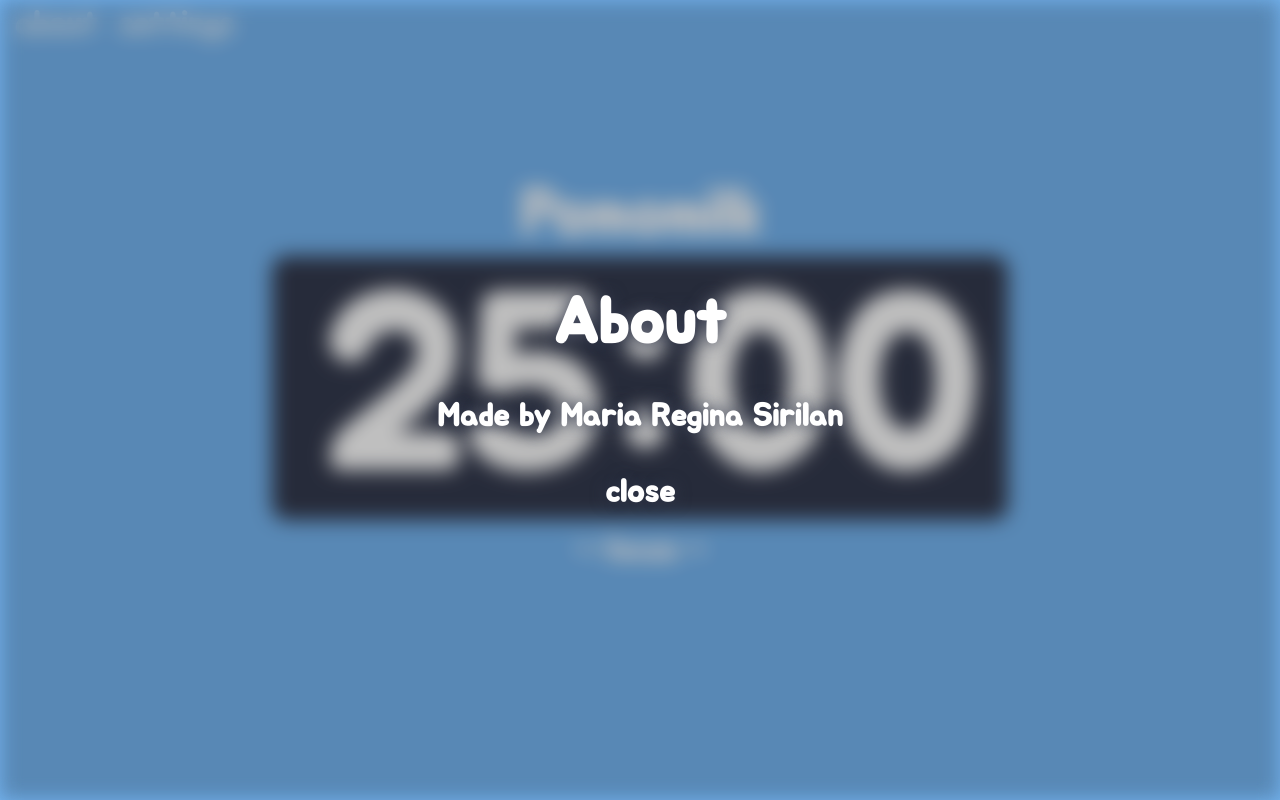
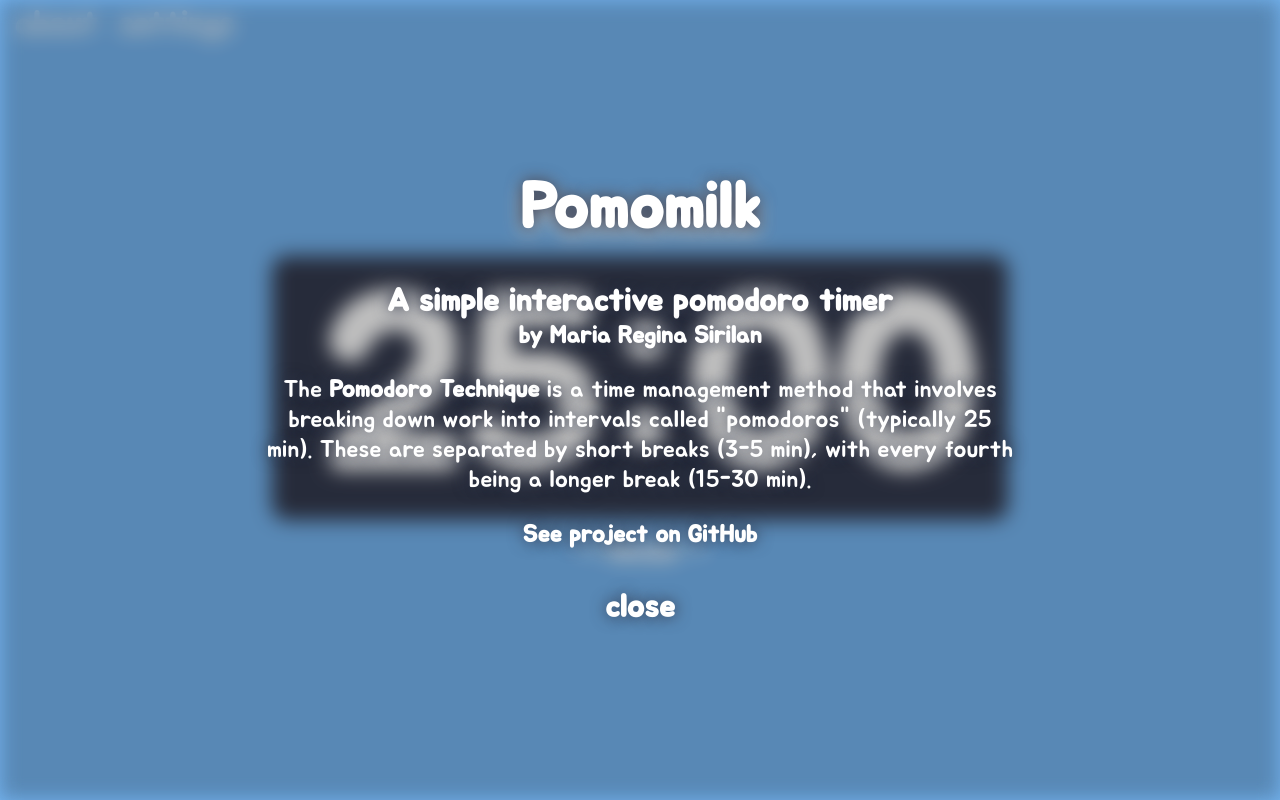
Before and after one commit to ahhreggi/pnc, a React (Create React App) app: page / in a window 1280 px wide. Both pictures are taken after a click on the element "about". Built offline with nearby package versions, Linux system fonts and the light colour scheme.

Commit message:
Update About

```diff
--- a/src/components/About.js
+++ b/src/components/About.js
@@ -6,8 +6,11 @@ const About = (props) => {
   };
   return (
     <div className="About">
-      <h2>About</h2>
-      <h3>Made by Maria Regina Sirilan</h3>
+      <h2>Pomomilk</h2>
+      <h3>A simple interactive pomodoro timer</h3>
+      <h4>by Maria Regina Sirilan</h4>
+      <p>The <span>Pomodoro Technique</span> is a time management method that involves breaking down work into intervals called &quot;pomodoros&quot; (typically 25 min). These are separated by short breaks (3-5 min), with every fourth being a longer break (15-30 min).</p>
+      <h4 className="settings-toggle">See project on GitHub</h4>
       <h3 className="settings-toggle close" onClick={() => props.onClose(false)}>close</h3>
     </div>
   );
--- a/src/components/Settings.scss
+++ b/src/components/Settings.scss
@@ -19,4 +19,7 @@
     text-align: right;
     margin-right: 1rem;
   }
+  span.value {
+    text-align: initial;
+  }
 }
--- a/src/index.scss
+++ b/src/index.scss
@@ -13,8 +13,10 @@ body {
 }
 h1,
 h2,
-h3 {
+h3,
+h4 {
   margin: 0;
+  text-align: center;
 }
 h1 {
   font-size: 15rem;
@@ -26,3 +28,14 @@ h2 {
 h3 {
   font-size: 2rem;
 }
+h4 {
+  font-size: 1.5rem;
+}
+p {
+  font-size: 1.5rem;
+  text-align: center;
+  max-width: 47rem;
+  span {
+    font-weight: 600;
+  }
+}
--- a/src/styles/global.scss
+++ b/src/styles/global.scss
@@ -10,7 +10,6 @@ h2.settings-toggle {
     cursor: pointer;
   }
 }
-
 h3.settings-toggle {
   height: 3rem;
   @include flex-center;
@@ -19,6 +18,14 @@ h3.settings-toggle {
     cursor: pointer;
   }
 }
+h4.settings-toggle {
+  height: 2rem;
+  @include flex-center;
+  &:hover {
+    font-size: 1.6rem;
+    cursor: pointer;
+  }
+}
 
 .page-control,
 .close {
```
Also changed, not shown: src/components/About.scss (deleted).
